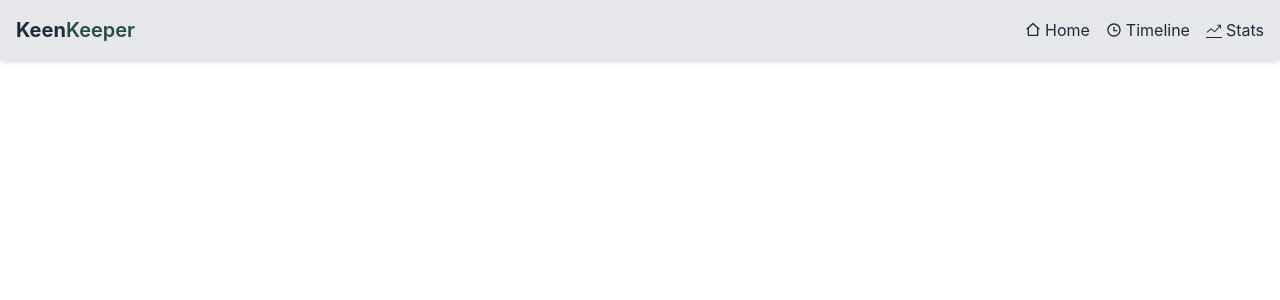
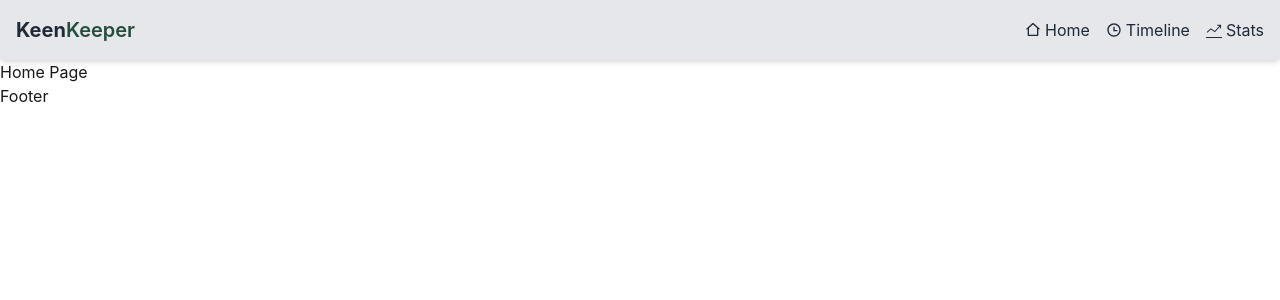
Before and after one commit to Morshedul-developer/keen-keeper, a React (Vite) app: page / in a window 1280 px wide. Shown: the top 300 px of the page. Built offline with nearby package versions, Linux system fonts and the light colour scheme.

Commit message:
created some layouts to the project

```diff
--- /dev/null
+++ b/src/components/footer/Footer.jsx
@@ -0,0 +1,10 @@
+
+const Footer = () => {
+    return (
+        <div>
+            Footer
+        </div>
+    );
+};
+
+export default Footer;
--- a/src/layout/RootLayout.jsx
+++ b/src/layout/RootLayout.jsx
@@ -1,9 +1,14 @@
+import { Outlet } from "react-router";
+import Footer from "../components/footer/Footer";
 import NavBar from "../components/navBar/NavBar";
 
 const RootLayout = () => {
     return (
         <div>
             <NavBar />
+            {/* Dynamic */}
+            <Outlet/>
+            <Footer/>
         </div>
     );
 };
```
Also changed, not shown: src/main.jsx (+10 -0 lines), src/pages/homePage/HomePage.jsx (line endings or trailing spaces).
